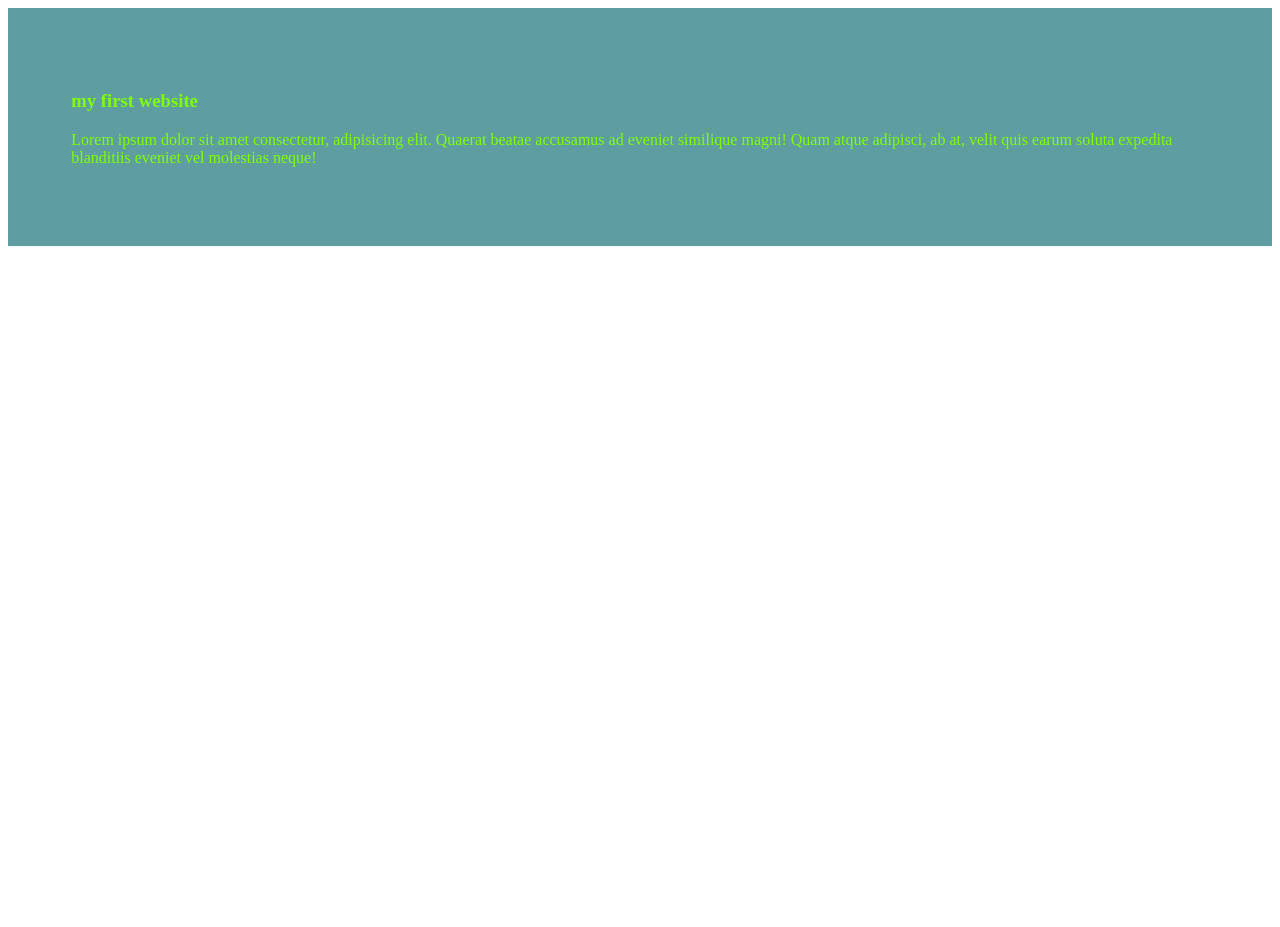
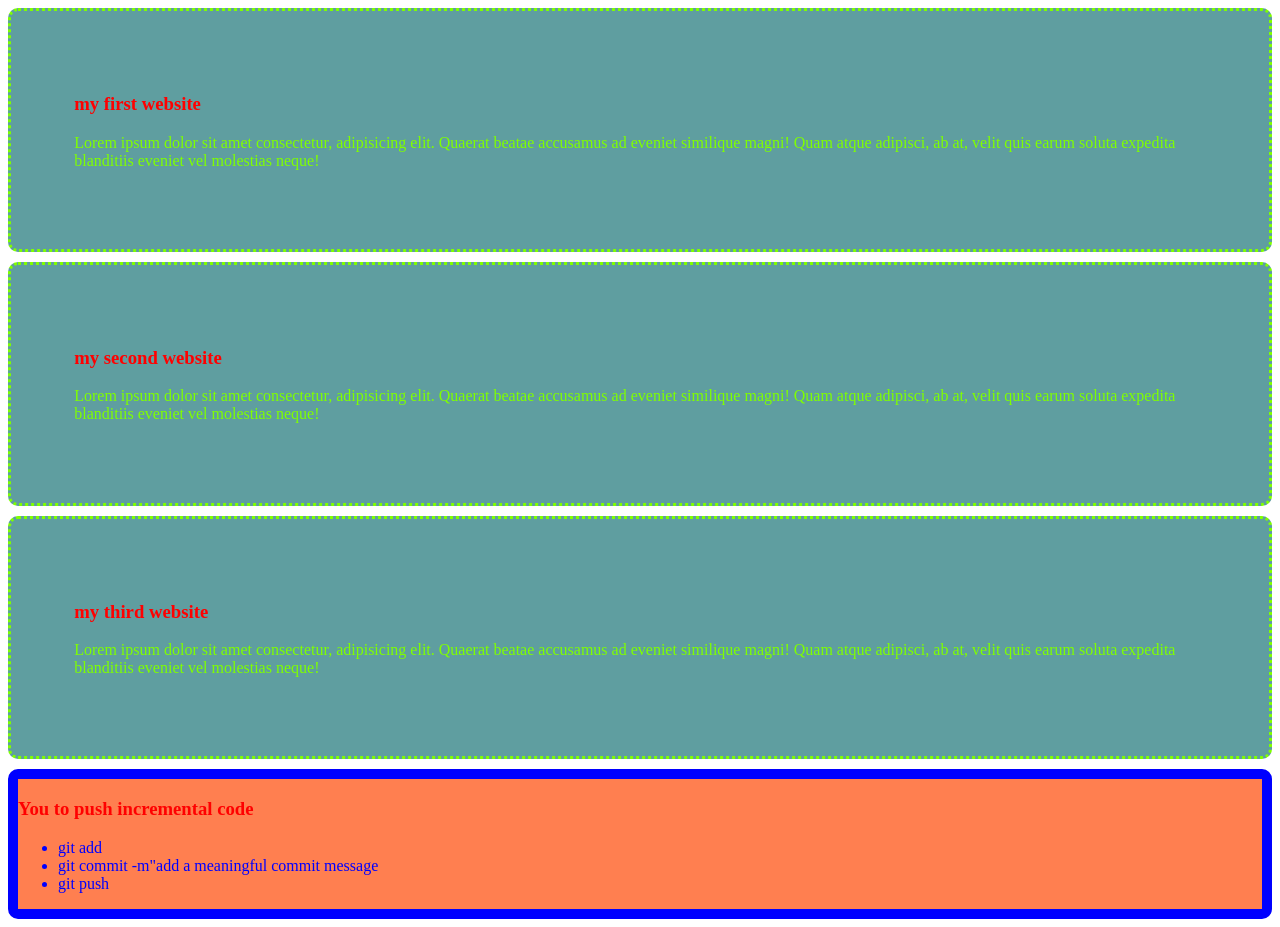
Before and after one commit to Hasibur14/my-first-github-repo, a plain HTML site: page index.html in a window 1280 px wide. Before the commit the page ends 800 px from the top, so only its background shows below. Drawn offline with Linux system fonts and the light colour scheme.

Commit message:
added a list code push

```diff
--- a/index.html
+++ b/index.html
@@ -9,10 +9,31 @@
 </head>
 <body>
     <div class="mood">
-        <h3>my first website</h3>
+        <h3 class="deep">my first website</h3>
+
+        <p>Lorem ipsum dolor sit amet consectetur, adipisicing elit. Quaerat beatae accusamus ad eveniet similique magni! Quam atque adipisci, ab at, velit quis earum soluta expedita blanditiis eveniet vel molestias neque!</p>
+    </div>
+    <div class="mood">
+        <h3 class="deep">my second website</h3>
+
+        <p>Lorem ipsum dolor sit amet consectetur, adipisicing elit. Quaerat beatae accusamus ad eveniet similique magni! Quam atque adipisci, ab at, velit quis earum soluta expedita blanditiis eveniet vel molestias neque!</p>
+    </div>
+    <div class="mood">
+        <h3 class="deep">my third website</h3>
 
         <p>Lorem ipsum dolor sit amet consectetur, adipisicing elit. Quaerat beatae accusamus ad eveniet similique magni! Quam atque adipisci, ab at, velit quis earum soluta expedita blanditiis eveniet vel molestias neque!</p>
     </div>
 
+    <div class="git">
+        <h3 class="deep">You to push incremental code </h3>
+        <ul>
+            <li>git add</li>
+            <li>git commit -m"add a meaningful commit message</li>
+
+            <li>git push</li>
+        </ul>
+
+    </div>
+
 </body>
 </html>
--- a/styles/blog.css
+++ b/styles/blog.css
@@ -4,4 +4,21 @@
     background-color: cadetblue;
     color: chartreuse;
     padding: 5%;
+    margin-bottom: 10px;
+    border-radius: 10px;
+    border-color: darkmagenta 10;
+
+    border-style: dotted ;
 }
+.deep{
+    color: red;
+}
+
+.git{
+    color: blue;
+
+    background-color: coral;
+    border: 10px solid;
+    border-radius: 10px;
+
+}
```
